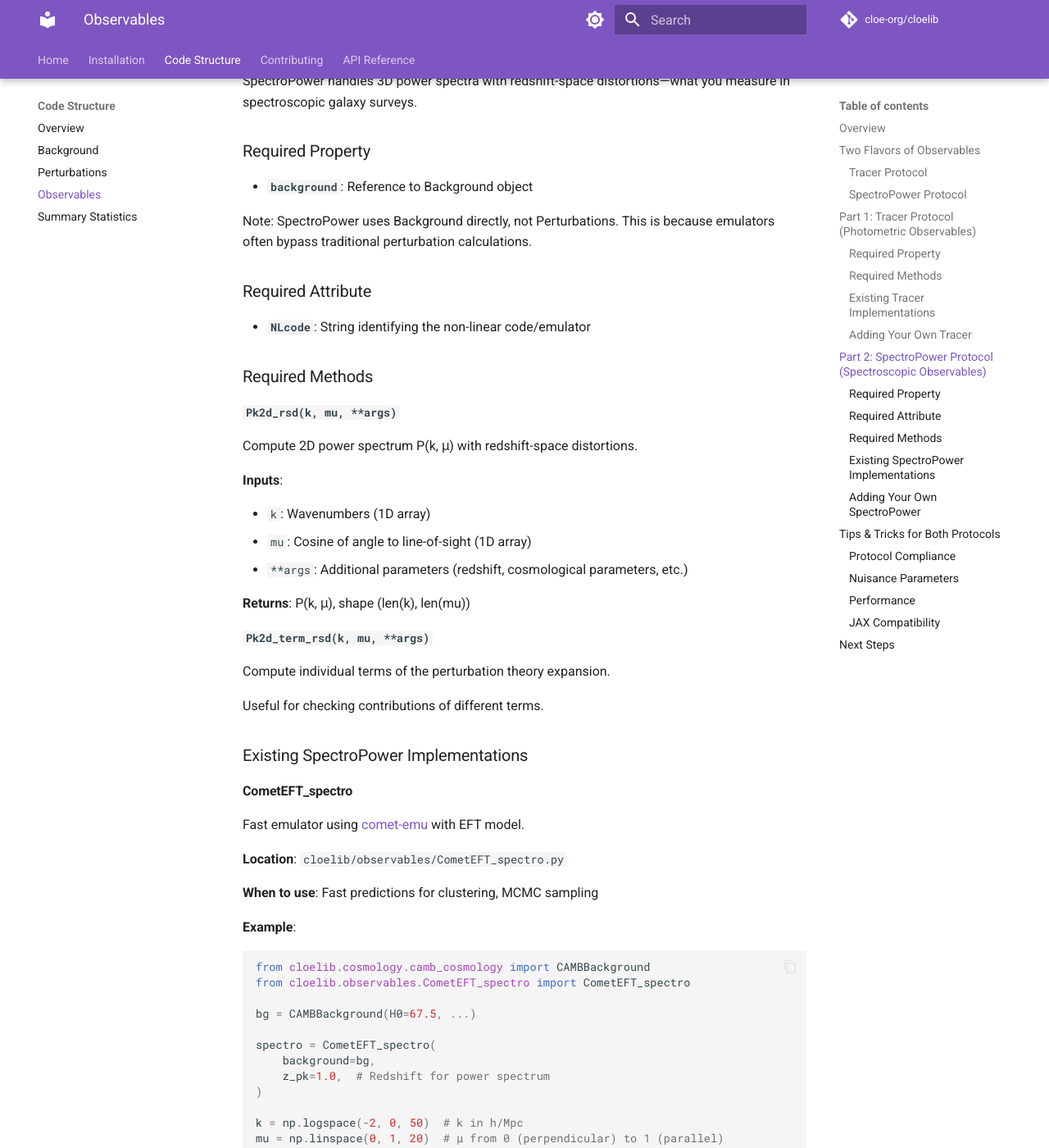
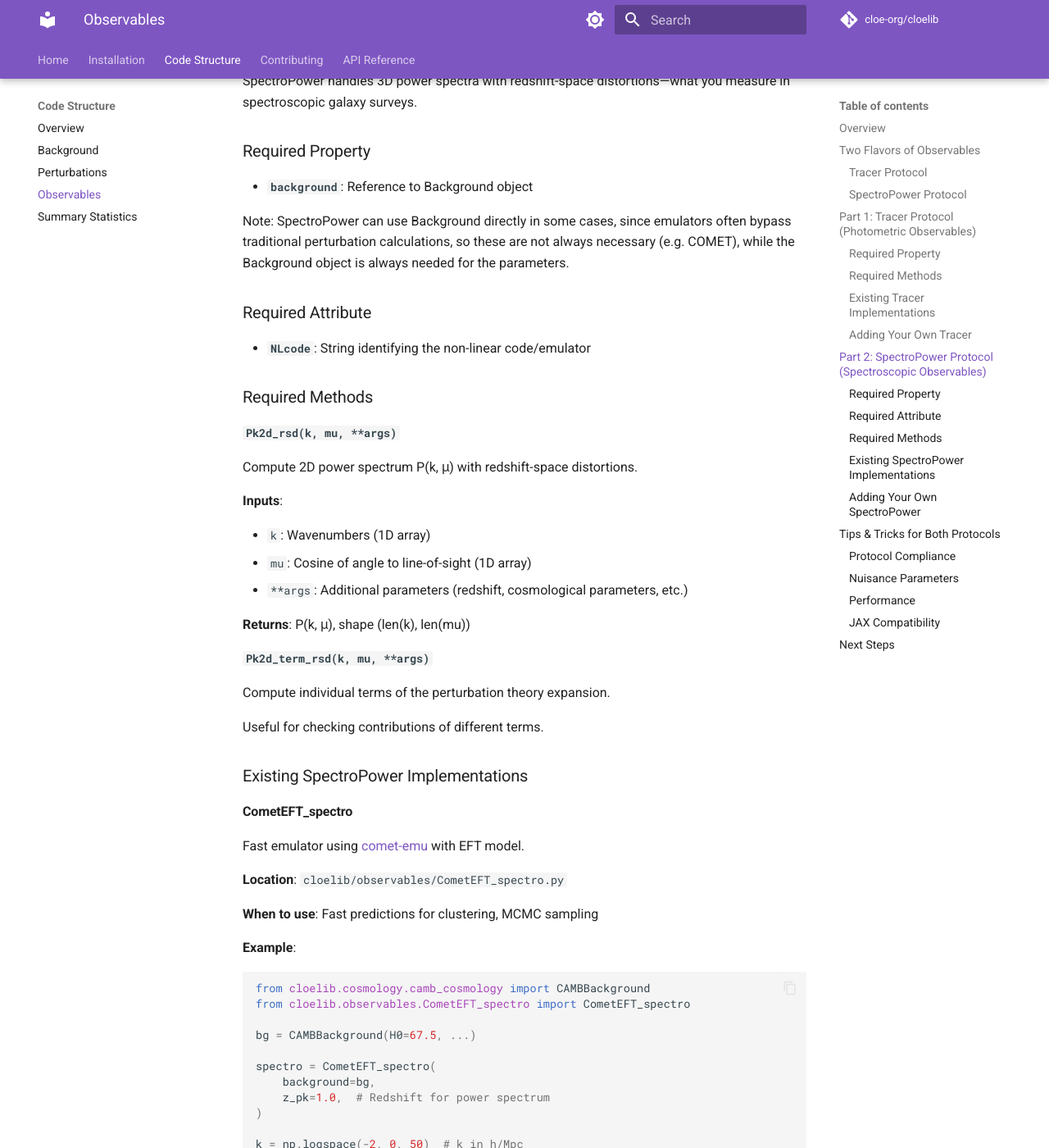
Before and after one commit to cloe-org/cloelib, an MkDocs documentation site: the page built from docs/code_structure/observables.md, in a window 1280 px wide and 1400 px high, scrolled down 6601 px. Shown: the whole window at 82% size. Built offline with MkDocs 1.6.1 and Material for MkDocs 9.7.7, drawn with Linux system fonts in a browser that asks for light colours; comment, search, counter and statistics services are not loaded; the version menu is left out; some of the changed text lies outside the part shown.

Commit message:
Very minor fixes to docs

```diff
--- a/docs/code_structure/observables.md
+++ b/docs/code_structure/observables.md
@@ -313,7 +313,7 @@ SpectroPower handles 3D power spectra with redshift-space distortions—what you
 
 - **`background`**: Reference to Background object
 
-Note: SpectroPower uses Background directly, not Perturbations. This is because emulators often bypass traditional perturbation calculations.
+Note: SpectroPower can use Background directly in some cases, since emulators often bypass traditional perturbation calculations, so these are not always necessary (e.g. COMET), while the Background object is always needed for the parameters.
 
 ### Required Attribute
 
```
Also changed, not shown: other parts of docs/code_structure/observables.md (+1 -1 lines).
